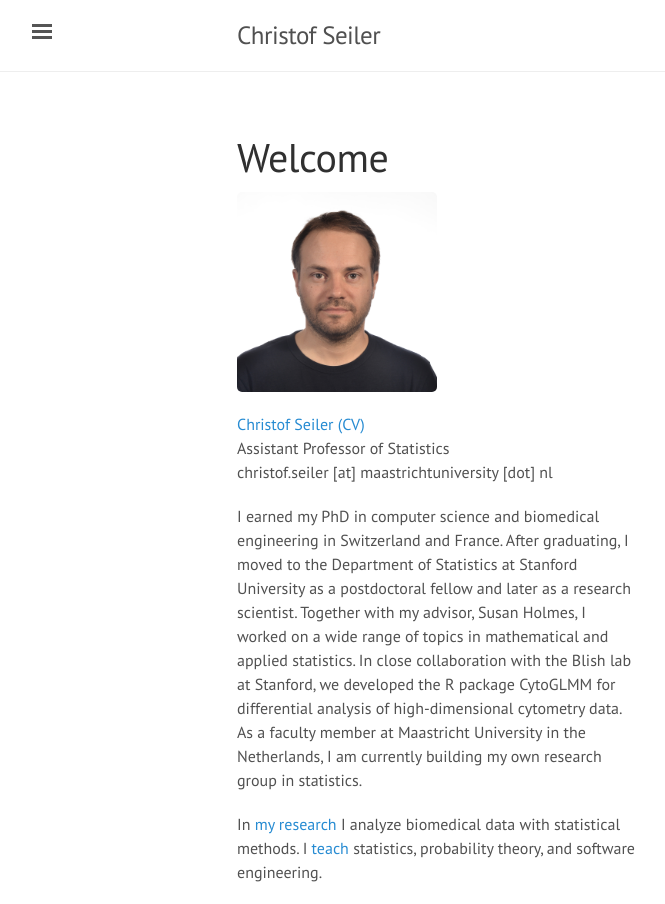
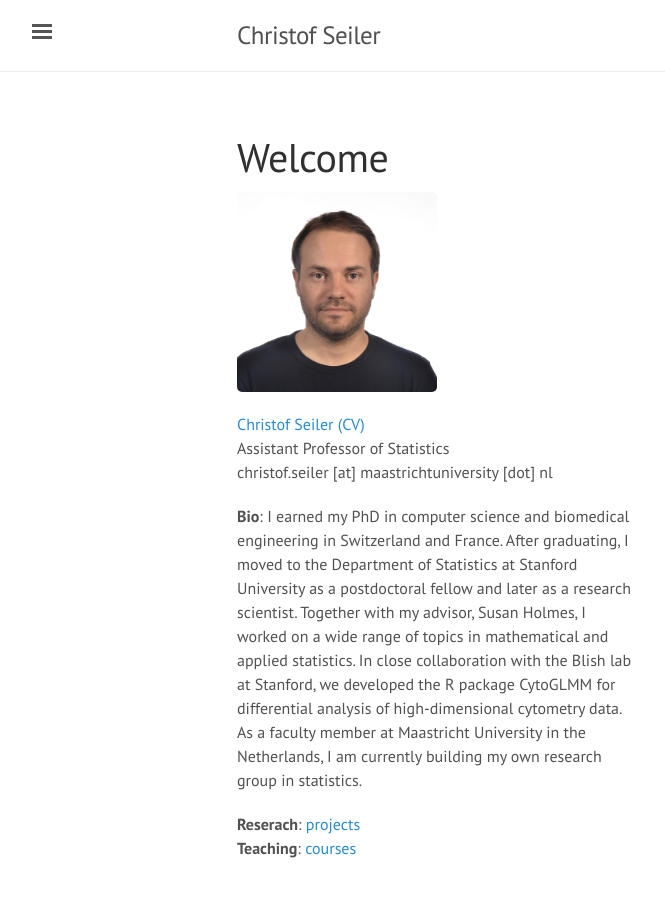
Before and after one commit to ChristofSeiler/ChristofSeiler.github.io, a Jekyll site: the page built from index.html, in a window 1280 px wide. Shown: the whole page, without its empty margins (3-668 px from the left). Built offline with Jekyll 4.4.1, drawn with Linux system fonts in a browser that asks for light colours; the list of posts is cut into pages by our own code.

Commit message:
improved landing page

```diff
--- a/index.html
+++ b/index.html
@@ -20,9 +20,10 @@
 </p>
 
 <p class="narrow">
-I earned my PhD in computer science and biomedical engineering in Switzerland and France. After graduating, I moved to the Department of Statistics at Stanford University as a postdoctoral fellow and later as a research scientist. Together with my advisor, Susan Holmes, I worked on a wide range of topics in mathematical and applied statistics. In close collaboration with the Blish lab at Stanford, we developed the R package CytoGLMM for differential analysis of high-dimensional cytometry data. As a faculty member at Maastricht University in the Netherlands, I am currently building my own research group in statistics.
+<b>Bio</b>: I earned my PhD in computer science and biomedical engineering in Switzerland and France. After graduating, I moved to the Department of Statistics at Stanford University as a postdoctoral fellow and later as a research scientist. Together with my advisor, Susan Holmes, I worked on a wide range of topics in mathematical and applied statistics. In close collaboration with the Blish lab at Stanford, we developed the R package CytoGLMM for differential analysis of high-dimensional cytometry data. As a faculty member at Maastricht University in the Netherlands, I am currently building my own research group in statistics.
 </p>
 
 <p class="narrow">
-In <a href="projects/">my research</a> I analyze biomedical data with statistical methods. I <a href="teaching/">teach</a> statistics, probability theory, and software engineering.
+<b>Reserach</b>: <a href="projects/">projects</a> <br>
+<b>Teaching</b>: <a href="teaching/">courses</a>
 </p>
```
